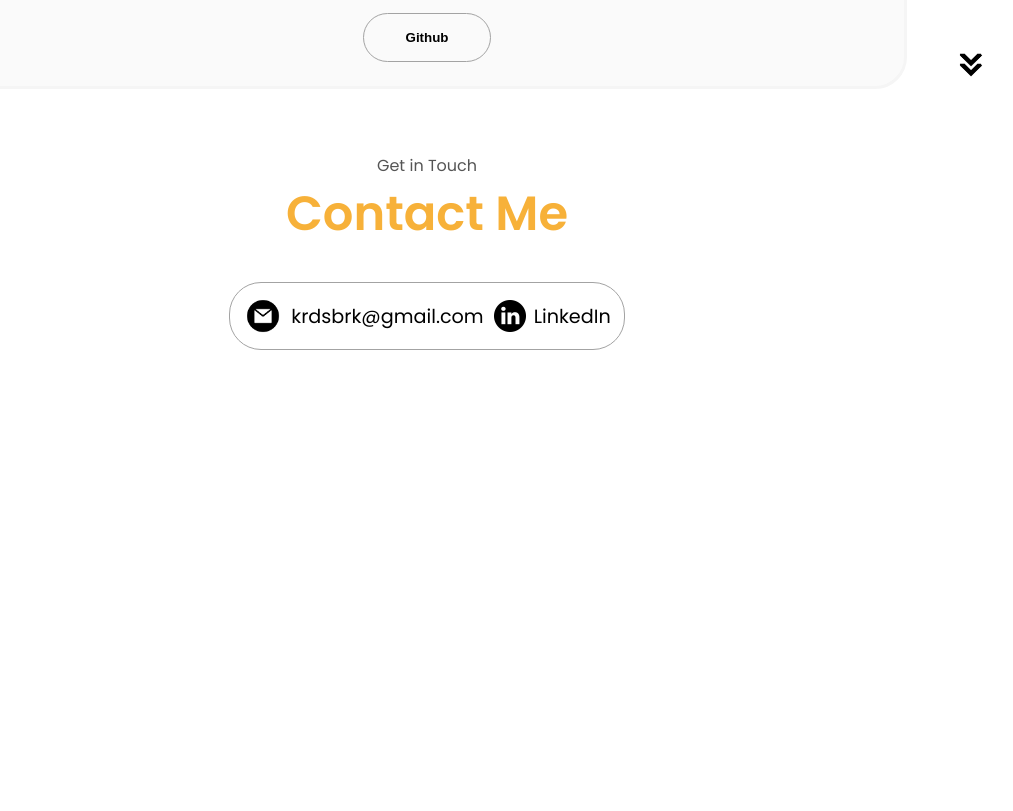
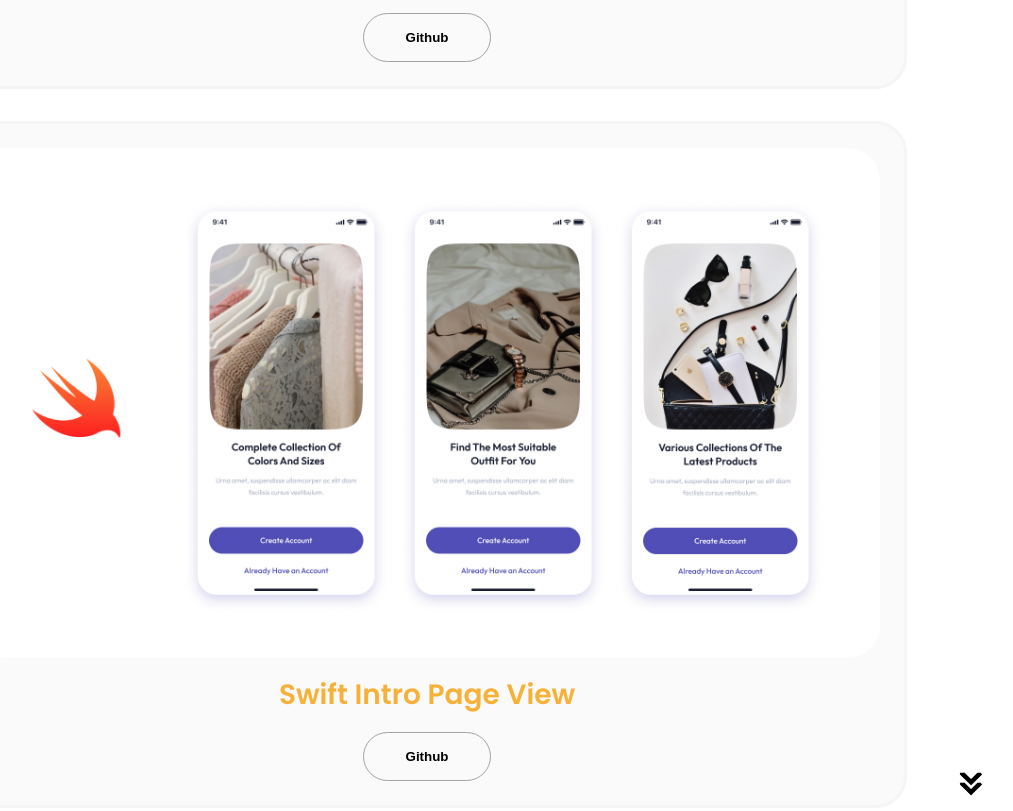
Before and after one commit to burakkardas/MyPortfolio, a plain HTML site: page mobileapps.html in a window 1280 px wide. Shown: the part 6475-7286 px from the top of the page, without its empty margins (213-1226 px from the left). Before the commit the page ends 6857 px from the top, so only its background shows below. Drawn offline with Linux system fonts and the light colour scheme.

Commit message:
Added New App Project

```diff
--- a/mobileapps.html
+++ b/mobileapps.html
@@ -147,6 +147,18 @@
                         </button>
                     </div>
                 </div>
+                <div class="details-container color-container">
+                    <div class="article-container">
+                        <img src="./assets/swift_intro_page.png" alt="Project 2" class="project-img" />
+                    </div>
+                    <h2 class="experience-sub-title project-title">Swift Intro Page View</h2>
+                    <div class="btn-container">
+                        <button class="btn btn-color-2 project-btn"
+                            onclick="location.href='https://github.com/burakkardas/SwiftIntroView'">
+                            Github
+                        </button>
+                    </div>
+                </div>
             </div>
         </div>
         </div>
```
Also changed, not shown: assets/swift_intro_page.png (added).
